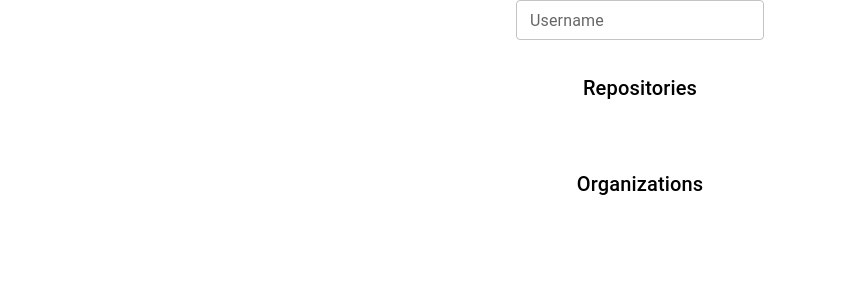
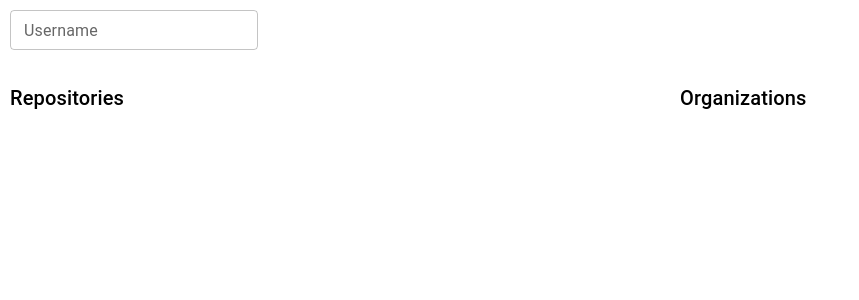
Before and after one commit to norhus/github-finder, a React (Create React App) app: page / in a window 1280 px wide. Shown: the top 300 px of the page, without its empty margins (0-859 px from the left). Built offline with nearby package versions, Linux system fonts and the light colour scheme.

Commit message:
Style adjustments

```diff
--- a/src/App.css
+++ b/src/App.css
@@ -1,3 +1,4 @@
 .App {
-  text-align: center;
+    margin: 10px 10px;
+    height: 100%;
 }
--- a/src/components/Finder.tsx
+++ b/src/components/Finder.tsx
@@ -3,6 +3,7 @@ import SearchField from "./SearchField";
 import RepositoryList from "./RepositoryList";
 import OrganizationList from "./OrganizationList";
 import axios from "axios";
+import { Grid } from "@mui/material";
 
 const Finder: React.FC = () => {
   const [repositories, setRepositories] = useState([]);
@@ -40,8 +41,12 @@ const Finder: React.FC = () => {
   return (
     <div>
       <SearchField onSearch={handleSearch} />
-      <RepositoryList repositories={repositories} loading={loading} />
-      <OrganizationList organizations={organizations} loading={loading} />
+      <Grid direction="row" container columnGap={5}>
+        <Grid item xs={6}>
+          <RepositoryList repositories={repositories} loading={loading} />
+        </Grid>
+        <OrganizationList organizations={organizations} loading={loading} />
+      </Grid>
     </div>
   );
 };
--- a/src/components/OrganizationList.tsx
+++ b/src/components/OrganizationList.tsx
@@ -20,7 +20,7 @@ const OrganizationList: React.FC<Props> = (props) => {
       return <CircularProgress />;
     }
     return (
-      <List dense={true}>
+      <List dense={true} sx={{ overflow: "auto", height: "75vh" }}>
         {organizations.map((organization: string) => (
           <ListItem key={organization}>
             <ListItemText primary={organization} />
--- a/src/components/RepositoryList.tsx
+++ b/src/components/RepositoryList.tsx
@@ -20,7 +20,7 @@ const RepositoryList: React.FC<Props> = (props) => {
       return <CircularProgress />;
     }
     return (
-      <List dense={true}>
+      <List dense={true} sx={{ overflow: "auto", height: "75vh" }}>
         {repositories.map((repository: string) => (
           <ListItem key={repository}>
             <ListItemText primary={repository} />
```
Also changed, not shown: src/logo.svg (deleted).
